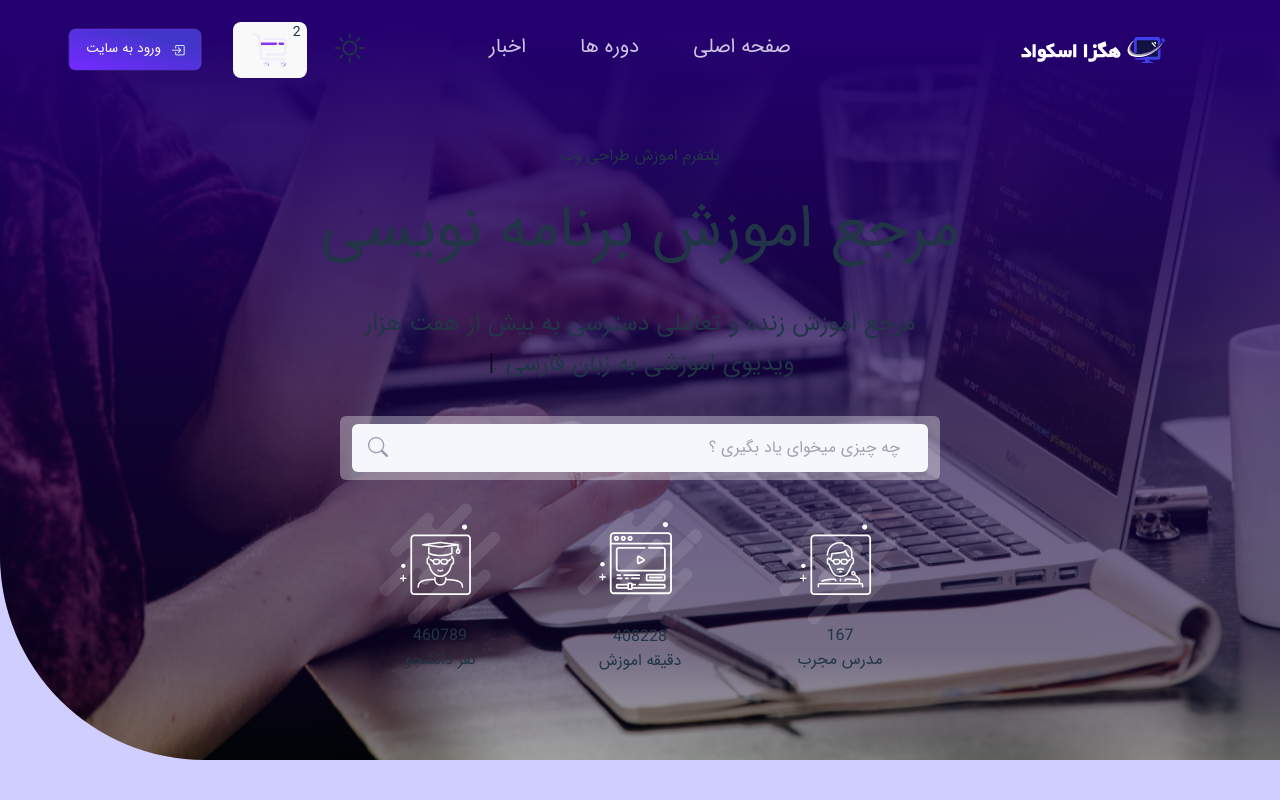
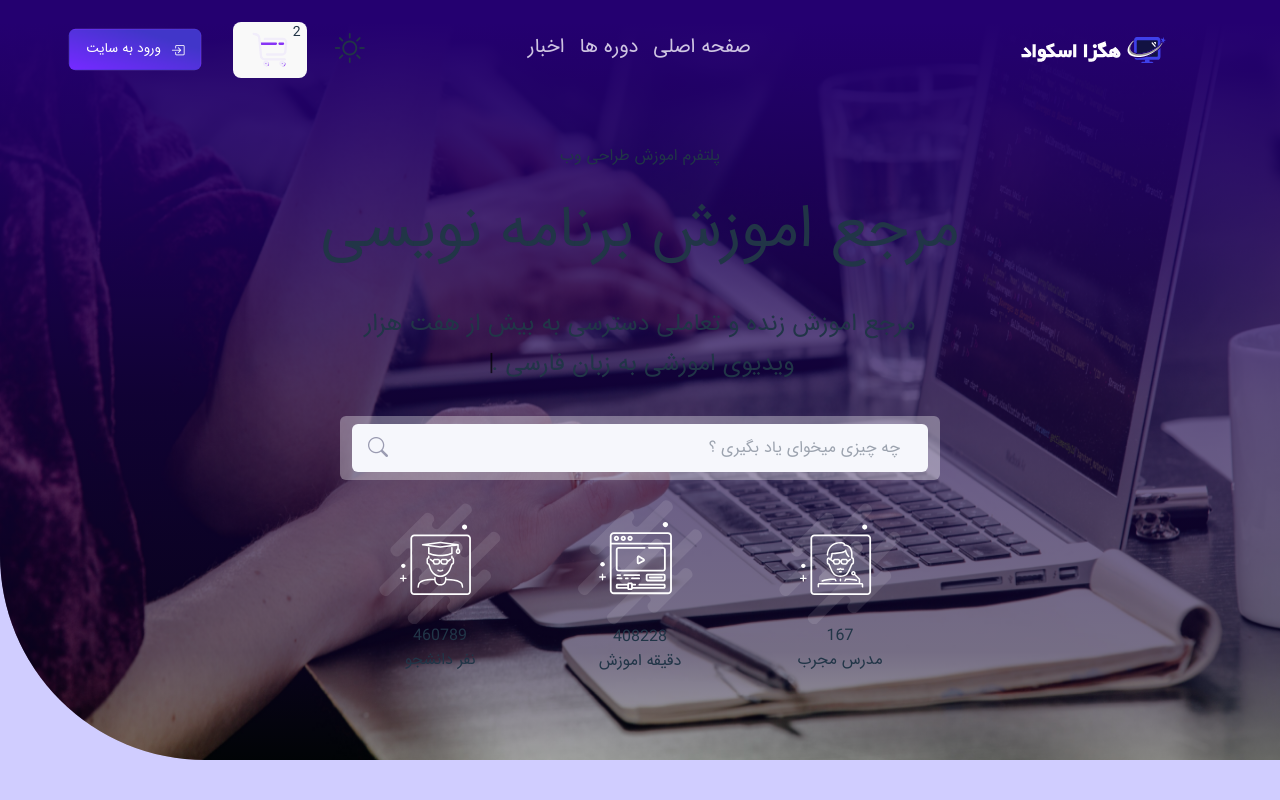
Before and after one commit to academy-react/Hexa-Squad, a React (Vite) app: page / in a window 1280 px wide. Shown: the top 800 px of the page. Built offline with nearby package versions, Linux system fonts and the light colour scheme.

Commit message:
menu header update

```diff
--- a/src/index.css
+++ b/src/index.css
@@ -38,7 +38,7 @@
   }
 
   .menu {
-    @apply justify-between items-center gap-[15px] whitespace-nowrap text-xl px-14
+    @apply justify-between items-center gap-[15px] whitespace-nowrap text-xl px-24
   }
 
   .logo {
```
